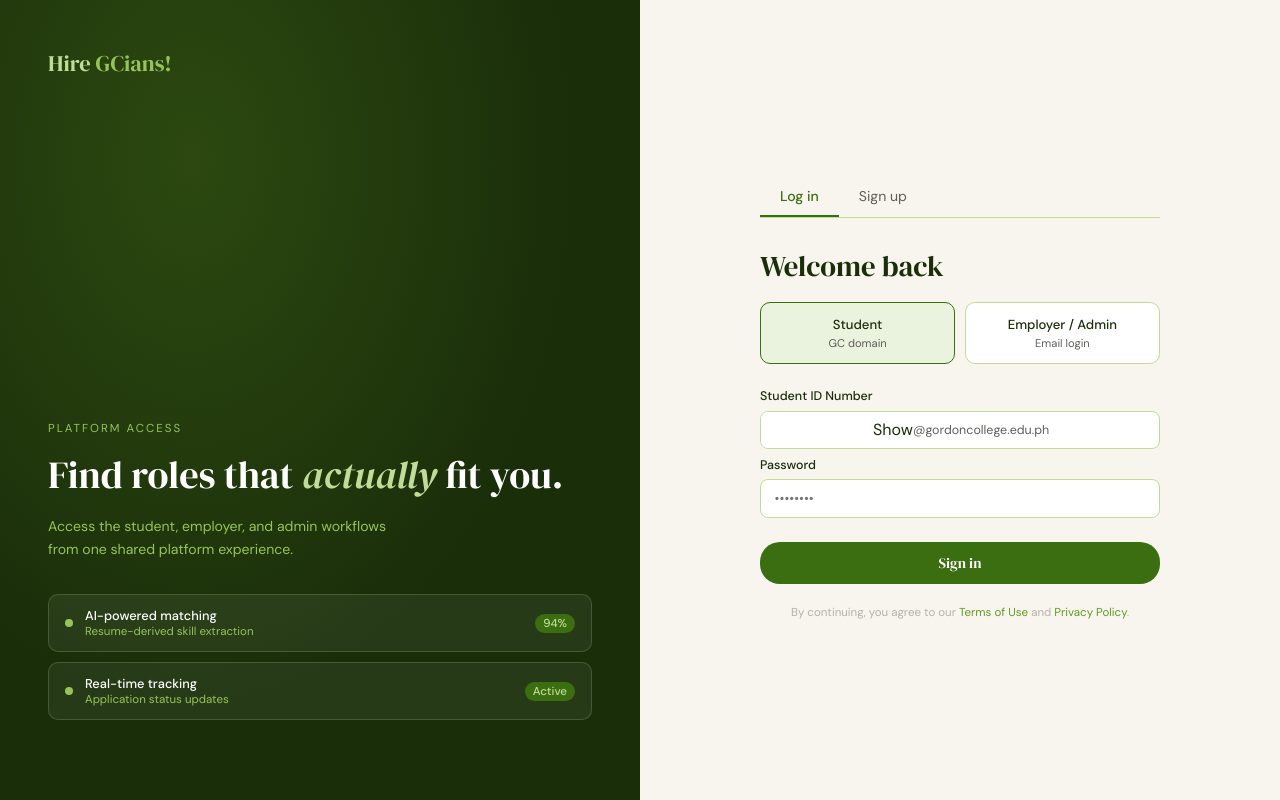
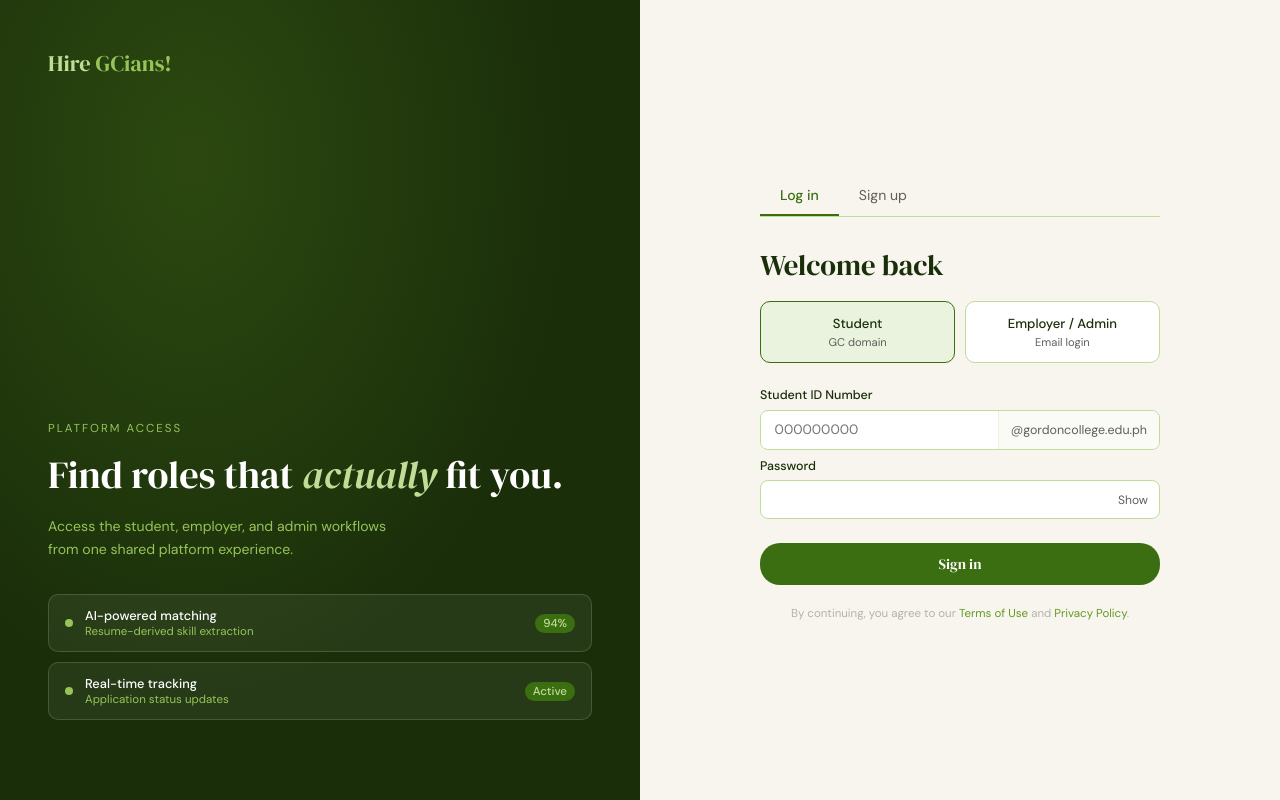
Before and after one commit to rizzcheeze/hiregcians, a Vue app: page /login in a window 1280 px wide. Built offline with nearby package versions, Linux system fonts and the light colour scheme; no server answers.

Commit message:
register and login

```diff
--- a/src/views/admin/Employers.vue
+++ b/src/views/admin/Employers.vue
@@ -31,7 +31,7 @@
       <div class="main-header">
         <div>
           <div class="page-title">Employers</div>
-          <div class="page-sub">Management and participation metrics for external hiring partners</div>
+          <div class="page-sub">Management and participation metrics for hiring partners</div>
         </div>
         <div class="live-badge"><div class="live-dot"></div> System Live</div>
       </div>
--- a/src/views/auth/Login.vue
+++ b/src/views/auth/Login.vue
@@ -36,7 +36,6 @@
 
         <div class="auth-heading">Welcome back</div>
 
-        <!-- Login type toggle -->
         <div class="role-selector">
           <div class="role-card" :class="{ selected: loginType === 'student' }" @click="loginType = 'student'">
             <div class="role-title">Student</div>
@@ -58,12 +57,10 @@
               type="text"
               inputmode="numeric"
               maxlength="9"
+              placeholder="000000000"
               @input="studentId = studentId.replace(/\D/g, '').slice(0, 9)"
             />
-            <span class="pw-toggle" @click="showPassword = !showPassword">
-              {{ showPassword ? 'Hide' : 'Show' }}
-            </span>
-            <span class="id-suffix">                              @gordoncollege.edu.ph</span>
+            <span class="id-suffix">@gordoncollege.edu.ph</span>
           </div>
           <div v-if="studentId.length > 0 && studentId.length < 9" class="field-hint">
             {{ 9 - studentId.length }} more digit{{ studentId.length === 8 ? '' : 's' }} needed
@@ -77,7 +74,19 @@
         </template>
 
         <label class="form-label">Password</label>
-        <input class="form-input" v-model="form.password" type="password" placeholder="••••••••" @keyup.enter="handleLogin" />
+        <div class="password-wrapper">
+          <input
+            class="form-input"
+            v-model="form.password"
+            :type="showPassword ? 'text' : 'password'"
+            placeholder=""
+            style="margin-bottom: 0; padding-right: 3.5rem;"
+            @keyup.enter="handleLogin"
+          />
+          <span class="pw-toggle" @click="showPassword = !showPassword">
+            {{ showPassword ? 'Hide' : 'Show' }}
+          </span>
+        </div>
 
         <p v-if="error" class="error-message">{{ error }}</p>
 
@@ -109,6 +118,7 @@ const studentId = ref('')
 const form = ref({ email: '', password: '' })
 const loading = ref(false)
 const error = ref('')
+const showPassword = ref(false)
 
 const resolvedEmail = computed(() => {
   if (loginType.value === 'student') {
@@ -222,12 +232,42 @@ const handleLogin = async () => {
 .form-input { width: 100%; border: 0.5px solid #C0DD97; border-radius: 8px; padding: 0.6rem 0.85rem; font-size: 0.85rem; font-family: 'DM Sans', sans-serif; color: var(--gc-dark); background: #fff; outline: none; margin-bottom: 1rem; transition: border-color 0.15s; }
 .form-input:focus { border-color: var(--gc-green); }
 
-.id-input-wrapper { display: flex; align-items: center; border: 0.5px solid #C0DD97; border-radius: 8px; background: #fff; margin-bottom: 0.5rem; overflow: hidden; transition: border-color 0.15s; }
+.id-input-wrapper {
+  display: flex;
+  align-items: center;
+  border: 0.5px solid #C0DD97;
+  border-radius: 8px;
+  background: #fff;
+  margin-bottom: 0.5rem;
+  overflow: hidden;
+  transition: border-color 0.15s;
+}
 .id-input-wrapper:focus-within { border-color: var(--gc-green); }
-.id-input { border: none; margin-bottom: 0; border-radius: 0; flex: 0 0 auto; width: 7rem; }
-.id-suffix { font-size: 0.78rem; color: var(--gc-muted); padding-right: 0.75rem; white-space: nowrap; }
+.id-input {
+  border: none;
+  margin-bottom: 0;
+  border-radius: 0;
+  flex: 1;
+  min-width: 0;
+}
+.id-suffix {
+  font-size: 0.78rem;
+  color: var(--gc-muted);
+  padding: 0 0.75rem;
+  white-space: nowrap;
+  flex-shrink: 0;
+  border-left: 0.5px solid #EAF3DE;
+  background: #FAFAF7;
+  height: 100%;
+  display: flex;
+  align-items: center;
+  line-height: 2.4rem;
+}
 
 .field-hint { font-size: 0.7rem; color: var(--gc-muted); margin-bottom: 0.75rem; }
+
+.password-wrapper { position: relative; margin-bottom: 1rem; }
+.pw-toggle { position: absolute; right: 0.75rem; top: 50%; transform: translateY(-50%); cursor: pointer; font-size: 0.75rem; color: var(--gc-muted); user-select: none; }
 
 .btn-full { width: 100%; background: var(--gc-green); color: #fff; border: none; border-radius: 20px; padding: 0.7rem; font-size: 0.9rem; font-family: 'DM Serif Display', serif; cursor: pointer; transition: opacity 0.15s; margin-top: 0.5rem; }
 .btn-full:hover { opacity: 0.9; }
--- a/src/views/auth/Register.vue
+++ b/src/views/auth/Register.vue
@@ -81,9 +81,10 @@
                 type="text"
                 inputmode="numeric"
                 maxlength="9"
+                placeholder="000000000"
                 @input="studentId = studentId.replace(/\D/g, '').slice(0, 9)"
               />
-              <span class="id-suffix">                              @gordoncollege.edu.ph</span>
+              <span class="id-suffix">@gordoncollege.edu.ph</span>
             </div>
             <div v-if="studentId.length > 0 && studentId.length < 9" class="field-hint">
               {{ 9 - studentId.length }} more digit{{ studentId.length === 8 ? '' : 's' }} needed
@@ -133,8 +134,8 @@
               class="form-input"
               v-model="signupForm.password"
               :type="showPassword ? 'text' : 'password'"
-              placeholder="At least 8 characters"
-              style="margin-bottom: 0.5rem; padding-right: 2.5rem;"
+              placeholder=""
+              style="margin-bottom: 0.5rem; padding-right: 3.5rem;"
             />
             <span class="pw-toggle" @click="showPassword = !showPassword">
               {{ showPassword ? 'Hide' : 'Show' }}
@@ -347,10 +348,35 @@ const handleSignup = async () => {
 .form-row { display: grid; grid-template-columns: 1fr 1fr; gap: 0.6rem; }
 .form-select { width: 100%; border: 0.5px solid #C0DD97; border-radius: 8px; padding: 0.6rem 0.85rem; font-size: 0.85rem; font-family: 'DM Sans', sans-serif; color: var(--gc-dark); background: #fff; outline: none; margin-bottom: 1rem; }
 
-.id-input-wrapper { display: flex; align-items: center; border: 0.5px solid #C0DD97; border-radius: 8px; background: #fff; margin-bottom: 0.5rem; overflow: hidden; transition: border-color 0.15s; }
+.id-input-wrapper {
+  display: flex;
+  align-items: stretch;
+  border: 0.5px solid #C0DD97;
+  border-radius: 8px;
+  background: #fff;
+  margin-bottom: 0.5rem;
+  overflow: hidden;
+  transition: border-color 0.15s;
+}
 .id-input-wrapper:focus-within { border-color: var(--gc-green); }
-.id-input { border: none; margin-bottom: 0; border-radius: 0; flex: 0 0 auto; width: 7rem; }
-.id-suffix { font-size: 0.78rem; color: var(--gc-muted); padding-right: 0.75rem; white-space: nowrap; }
+.id-input {
+  border: none;
+  margin-bottom: 0;
+  border-radius: 0;
+  flex: 1;
+  min-width: 0;
+}
+.id-suffix {
+  font-size: 0.78rem;
+  color: var(--gc-muted);
+  padding: 0 0.75rem;
+  white-space: nowrap;
+  flex-shrink: 0;
+  border-left: 0.5px solid #EAF3DE;
+  background: #FAFAF7;
+  display: flex;
+  align-items: center;
+}
 
 .field-hint { font-size: 0.7rem; color: var(--gc-muted); margin-bottom: 0.75rem; }
 
```
